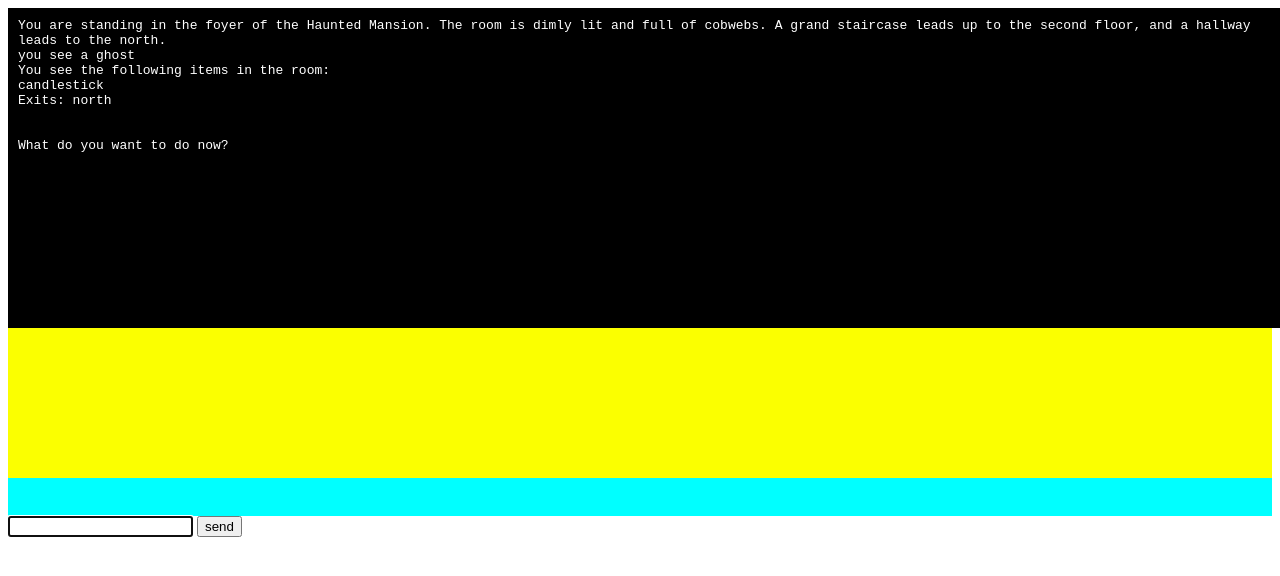
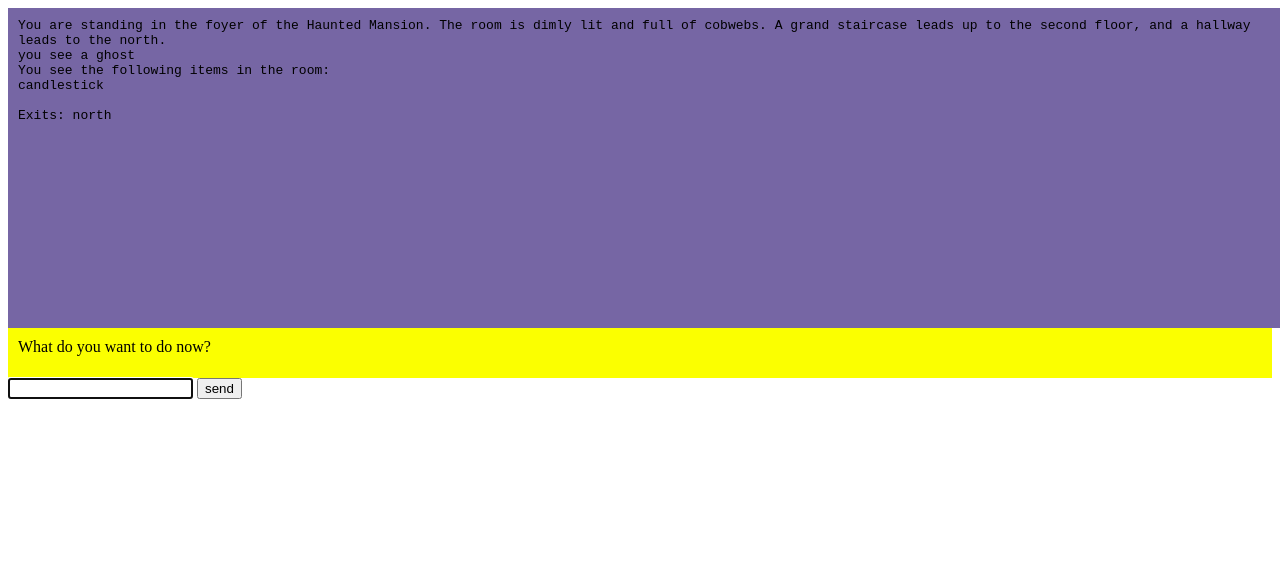
Before and after one commit to PeterCalabrese67/Haunted-Mansion-Game-web, a plain HTML site: page index.html in a window 1280 px wide. Drawn offline with Linux system fonts and the light colour scheme.

Commit message:
add process coammand on enter press

```diff
--- a/game.js
+++ b/game.js
@@ -1,31 +1,4 @@
 
-/*
-const rooms = {
-    foyer: {
-      description: "You are standing in the foyer of the Haunted Mansion. The room is dimly lit and full of cobwebs. A grand staircase leads up to the second floor, and a hallway leads to the north.",
-      items: ["candlestick"],
-      exits: {
-        north: "hallway"
-      }
-    },
-    hallway: {
-      description: "You are in a long hallway. The walls are lined with portraits of stern-looking men and women. There is a door to the south, and another door to the north.",
-      exits: {
-        south: "foyer",
-        north: "library"
-      },
-      items: []
-    },
-    library: {
-      description: "You are in the library. The room is musty and smells of old books. There are rows of bookshelves lining the walls, and a large desk in the center of the room. On the desk, you see a thick, leather-bound book with strange symbols on the cover.",
-      items: ["book"],
-      exits: {
-        south: "hallway"
-      }
-    },
-
-  };
-*/
 
   // Define the objects
 const objects = {
@@ -47,34 +20,12 @@ const objects = {
   // Define the current room
   let currentRoom = "foyer";
 
-  // Show the current room
 
 
+function describeRoom (room) {
+ print (rooms[room].describe ());
+}
 
-  function describeRoom(room) {
-    //console.log(rooms[room].name);
-    if (room){
-    print(rooms[room].description);
-
-    rooms[room].characters.forEach ((ch) => {
-      print ("you see a " + characters[ch].name);
-    });
-
-    if (rooms[room].items.length > 0) {
-      print("You see the following items in the room:");
-      rooms[room].items.forEach((item) => {
-        print(objects[item].name);
-      });
-
-    }
-
-    //const currentRoom = rooms[room];
-    const exits = Object.keys(rooms[room].exits).join(", ");
-
-    print(`Exits: ${exits}`);
-    print ("<br><br> What do you want to do now?");
-   } // if room
-  } //describeRoom
 
   function processCommand(command) {
     const parts = command.split(" ");
@@ -112,7 +63,8 @@ function go(direction) {
     const exit = rooms[currentRoom].exits[direction];
     if (exit) {
       currentRoom = exit;
-      describeRoom(currentRoom);
+      //describeRoom(currentRoom);
+      print (rooms[currentRoom].describe());
     } else {
       print("You can't go that way.");
     }
@@ -142,34 +94,12 @@ function go(direction) {
     } // if theres a noun
 
     else { // no noun just show room
-      showRoom();
+      //describeRoom(currentRoom);
+      print (rooms[currentRoom].describe());
     }
   }
 
-  /*function objectIn (item, room) {
-    if (rooms[room].items.indexOf(item) > -1) return true
-    else return false;
-  }
-*/
- /* function isObject (noun) {
-    if (objects.indexOf(noun) > -1) return true
-    else return false;
-  }
-  */
-/*
-  function displayCharacters (room) {
-    characters.forEach((ch) => {
-        if (ch.room == room) {
-          print('You see a ' + ch.name + ' in here.');
-        }
-      });
-  }
-  */
- /* function isRoom (noun) {
-    if (rooms[noun] != undefined) return true
-    else return false;
-  }
-  */
+
   // Take an object
   function take(noun) {
     if (noun) {
@@ -185,7 +115,7 @@ function go(direction) {
        // rooms[currentRoom].items = rooms[currentRoom].items.splice (index,1);
        delete rooms[currentRoom].items[index];
        print ("ok, you pick up the " + noun + "<br>");
-       describeRoom (currentRoom);
+       //describeRoom (currentRoom);
       }
     }
 }
@@ -202,4 +132,12 @@ function drop (noun) {
         print ("you don't have that.");
     }
 }
-describeRoom (currentRoom);
+
+print (rooms[currentRoom].describe());
+const commandTextbox = document.getElementById("command");
+commandTextbox.addEventListener("keydown", onKeyDown);
+
+function onKeyDown(event) {
+    console.log (event.key);
+    if (event.key == 'Enter') processCommand (commandTextbox.value);
+}
--- a/index.html
+++ b/index.html
@@ -9,15 +9,15 @@
     #output {
       height: 300px;
       width: 100%;
-      background-color: black;
-      color: white;
+      background-color: rgb(118, 102, 164);
+      color: black;
       font-family: monospace;
       overflow-y: scroll;
       padding: 10px;
     }
     #response {
         width: 100%;
-        height: 150px;
+        height: 50px;
       font-size: 16px;
       padding: 10px;
       box-sizing: border-box;
@@ -41,10 +41,10 @@
 </head>
 <body>
   <div id="output"></div>
-  <div id="response"></div>
-  <input id="input" type="text">
+  <div id="response"> What do you want to do now?</div>
+  <!--<input id="input" type="text"> -->
   <input type="text" id="command" autofocus>
-  <button onclick="processCommand(command.value.trim());">send</button>
+  <button  onclick="processCommand(command.value.trim());">send</button>
 
 
   <script>
--- a/rooms.js
+++ b/rooms.js
@@ -16,6 +16,26 @@ class Room  {
         if (this.items.indexOf (item)> -1) return true
         else return false;
    };
+
+   describe () {
+    let output = this.description + "<br>";
+
+    this.characters.forEach ((ch) => {
+      output +="you see a " + ch + "<br>";
+    });
+
+    if (this.items.length > 0) {
+      output += "You see the following items in the room:<br>";
+      this.items.forEach((item) => {
+        output += item + "<br>";
+      });
+
+    }
+    const exits = Object.keys(this.exits).join(", ");
+
+    output += (`<br>Exits: ${exits}`);
+    return output;
+   }
 }
 
 const rooms = {
```
